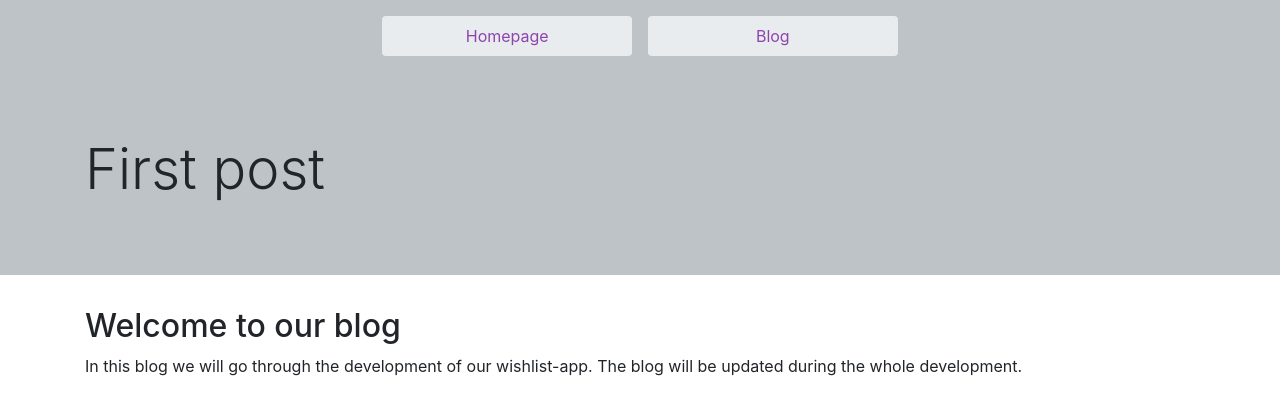
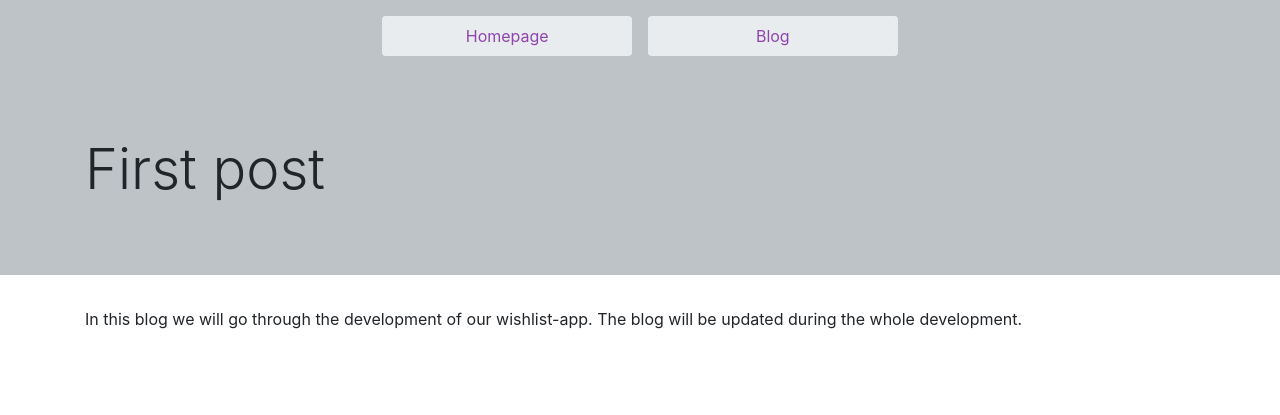
Before and after one commit to StelFoog/wishlist-webpage, a Jekyll site: the page built from _posts/2019-04-23-first-post.md, in a window 1280 px wide. Shown: the top 415 px of the page. Built offline with Jekyll 4.4.1, drawn with Linux system fonts in a browser that asks for light colours.

Commit message:
Removed title

```diff
--- a/_posts/2019-04-23-first-post.md
+++ b/_posts/2019-04-23-first-post.md
@@ -4,6 +4,4 @@ title: "First post"
 author: Axel Pettersson
 ---
 
-## Welcome to our blog
-
 In this blog we will go through the development of our wishlist-app. The blog will be updated during the whole development.
```
